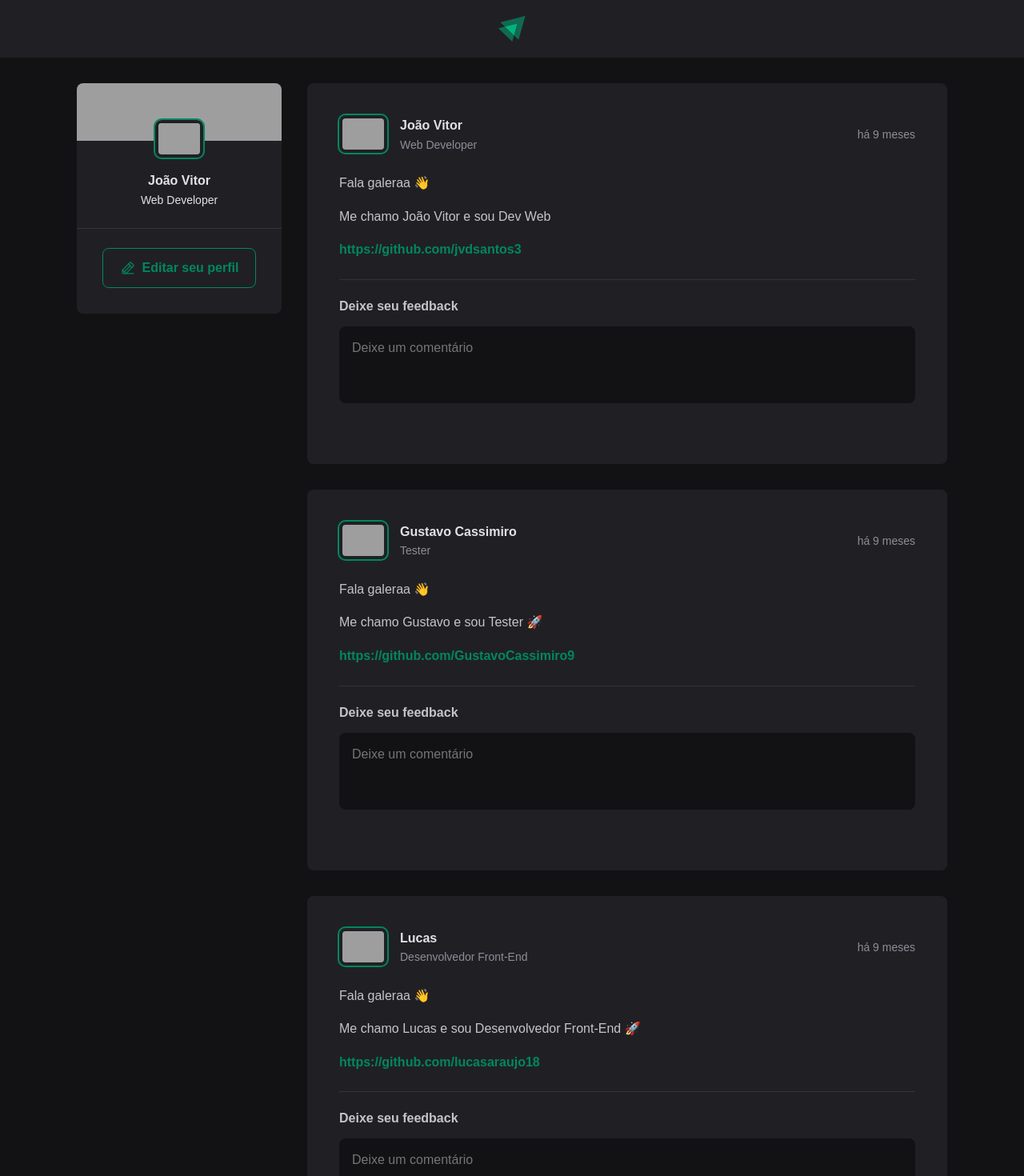
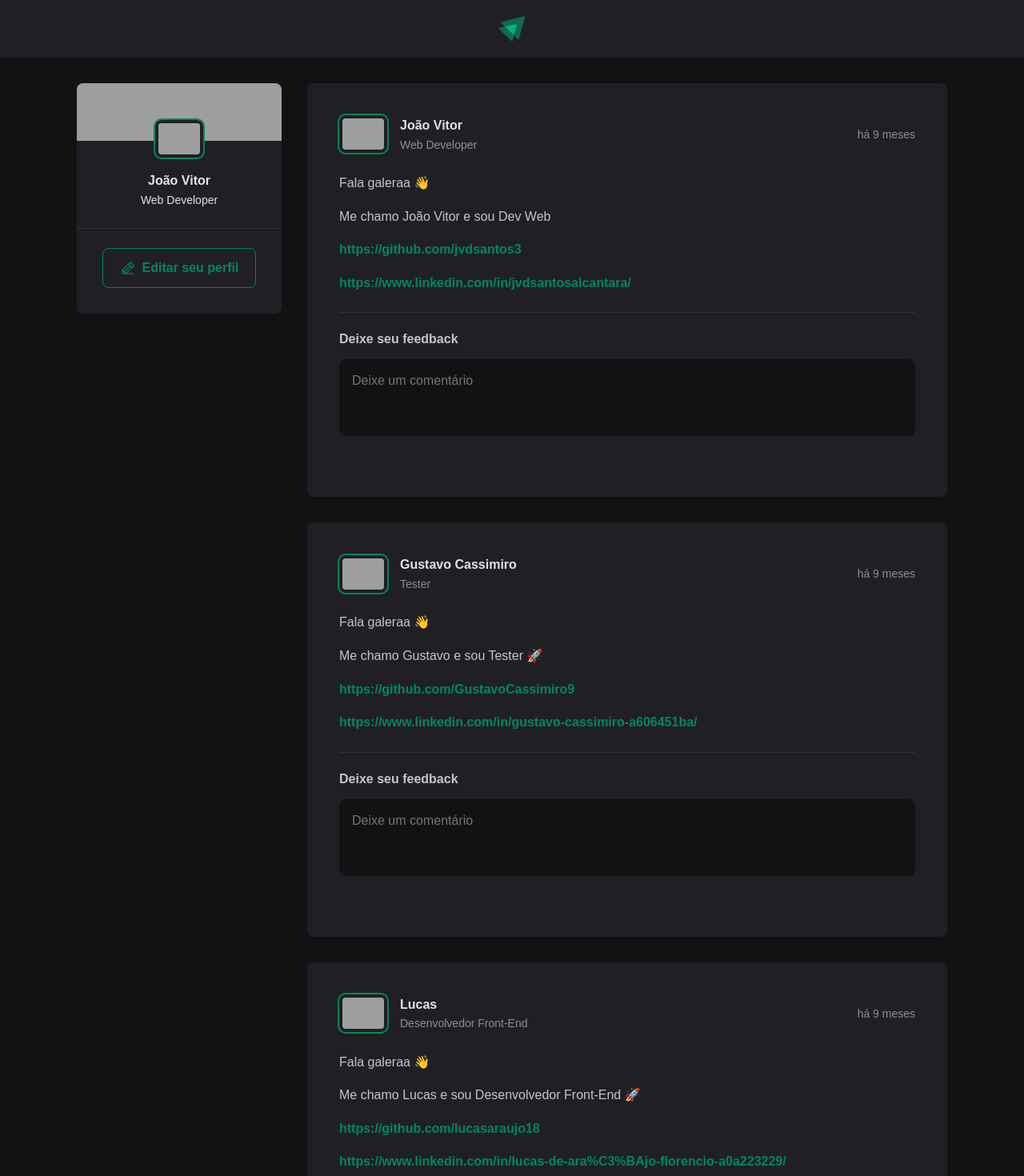
Before and after one commit to jvdsantos3/ignite-feed, a React (Vite) app: page / in a window 1280 px wide. Shown: the top 1470 px of the page at 80% size. Built offline with nearby package versions, Linux system fonts and the light colour scheme; grey boxes are pictures that could not be loaded.

Commit message:
Adição dos links do linkedin

```diff
--- a/src/App.tsx
+++ b/src/App.tsx
@@ -18,6 +18,7 @@ const posts = [
             { type: 'paragraph', content: 'Fala galeraa 👋', },
             { type: 'paragraph', content: 'Me chamo João Vitor e sou Dev Web', },
             { type: 'link', content: 'https://github.com/jvdsantos3', },
+            { type: 'link', content: 'https://www.linkedin.com/in/jvdsantosalcantara/', },
         ],
         publishedAt: new Date('2022-05-03 22:00:00'),
     },
@@ -32,6 +33,7 @@ const posts = [
             { type: 'paragraph', content: 'Fala galeraa 👋', },
             { type: 'paragraph', content: 'Me chamo Gustavo e sou Tester 🚀', },
             { type: 'link', content: 'https://github.com/GustavoCassimiro9', },
+            { type: 'link', content: 'https://www.linkedin.com/in/gustavo-cassimiro-a606451ba/', },
         ],
         publishedAt: new Date('2022-05-10 20:00:00'),
     },
@@ -46,6 +48,7 @@ const posts = [
             { type: 'paragraph', content: 'Fala galeraa 👋', },
             { type: 'paragraph', content: 'Me chamo Lucas e sou Desenvolvedor Front-End 🚀', },
             { type: 'link', content: 'https://github.com/lucasaraujo18', },
+            { type: 'link', content: 'https://www.linkedin.com/in/lucas-de-ara%C3%BAjo-florencio-a0a223229/', },
         ],
         publishedAt: new Date('2022-05-10 20:00:00'),
     }
```
